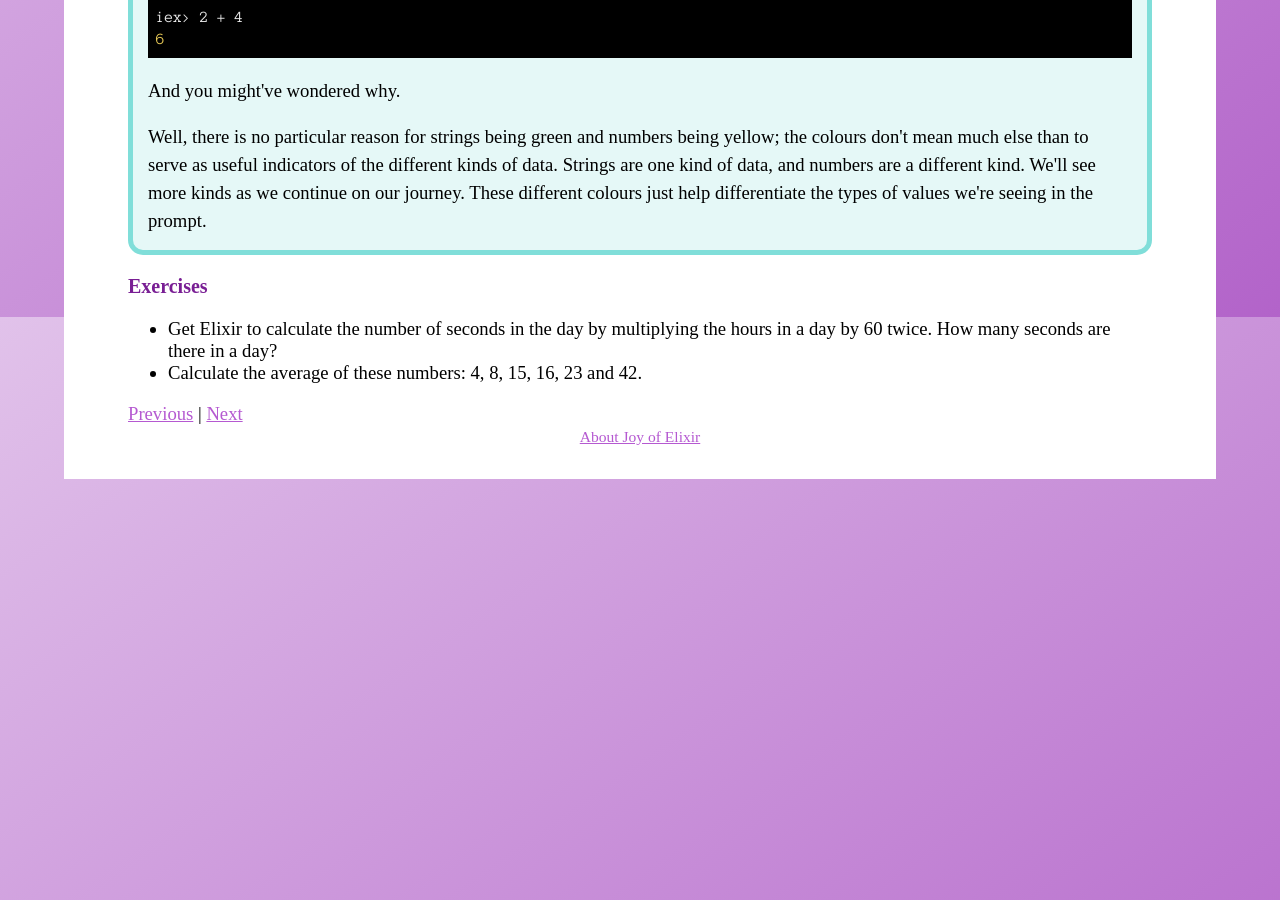
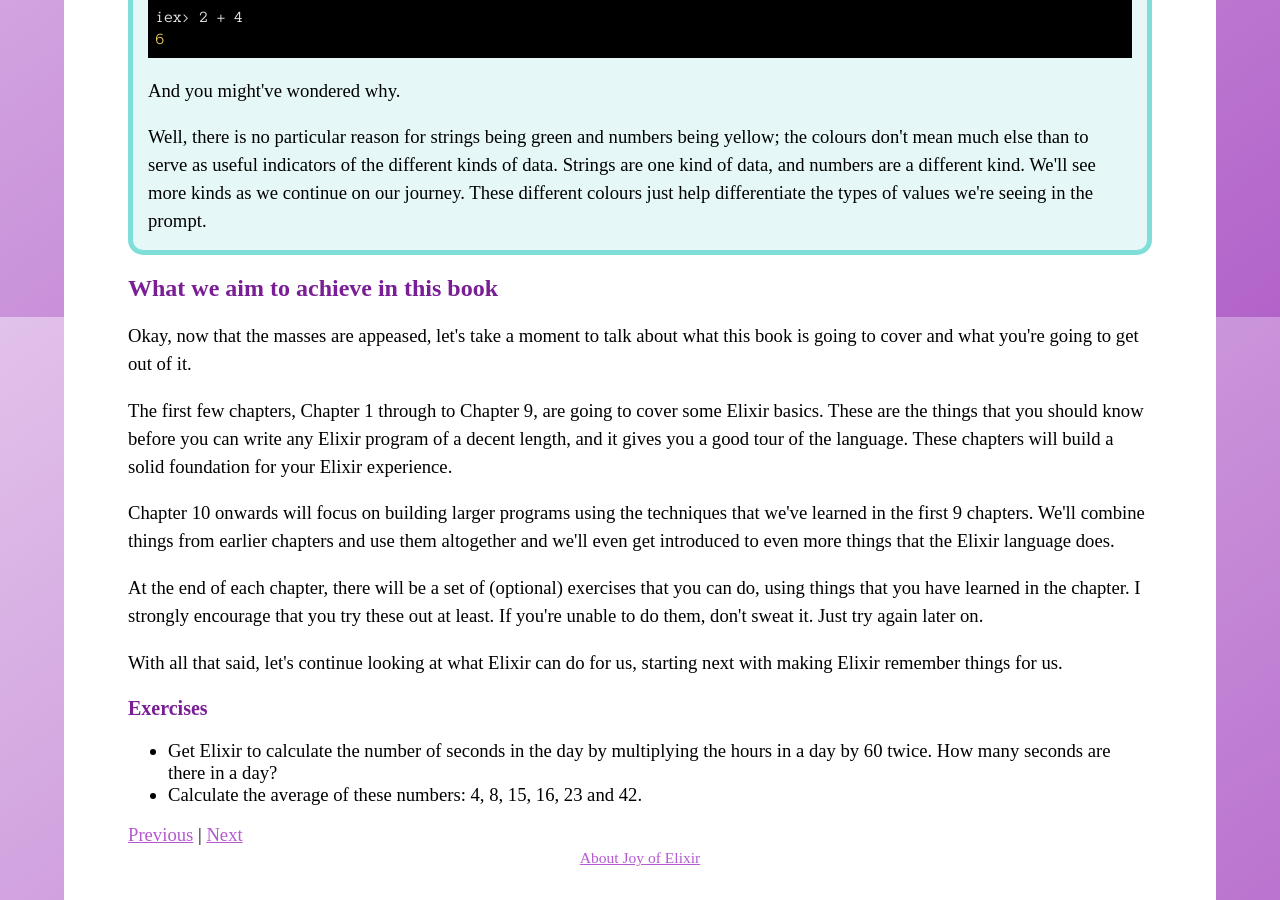
Before and after one commit to radar/joyofelixir, a Jekyll site: the page built from 1-appeasing-the-masses/index.html, in a window 1280 px wide and 900 px high, scrolled down 4183 px. Built offline with Jekyll 4.4.1, drawn with Linux system fonts in a browser that asks for light colours; some web fonts are replaced.

Commit message:
Add 'What we aim to achieve in this book' to Chapter 1

```diff
--- a/_includes/ch/1.html
+++ b/_includes/ch/1.html
@@ -208,6 +208,30 @@ iex> 1234 / 4 + 2 - 12 * 3
   </aside>
 </section>
 
+<section>
+  <h2>What we aim to achieve in this book</h2>
+
+  <p>
+    Okay, now that the masses are appeased, let's take a moment to talk about what this book is going to cover and what you're going to get out of it.
+  </p>
+
+  <p>
+    The first few chapters, Chapter 1 through to Chapter 9, are going to cover some Elixir basics. These are the things that you should know before you can write any Elixir program of a decent length, and it gives you a good tour of the language. These chapters will build a solid foundation for your Elixir experience.
+  </p>
+
+  <p>
+    Chapter 10 onwards will focus on building larger programs using the techniques that we've learned in the first 9 chapters. We'll combine things from earlier chapters and use them altogether and we'll even get introduced to even more things that the Elixir language does.
+  </p>
+
+  <p>
+    At the end of each chapter, there will be a set of (optional) exercises that you can do, using things that you have learned in the chapter. I strongly encourage that you try these out at least. If you're unable to do them, don't sweat it. Just try again later on.
+  </p>
+
+  <p>
+    With all that said, let's continue looking at what Elixir can do for us, starting next with making Elixir remember things for us.
+  </p>
+</section>
+
 <section class='grouped'>
   <h3>Exercises</h3>
 
```
